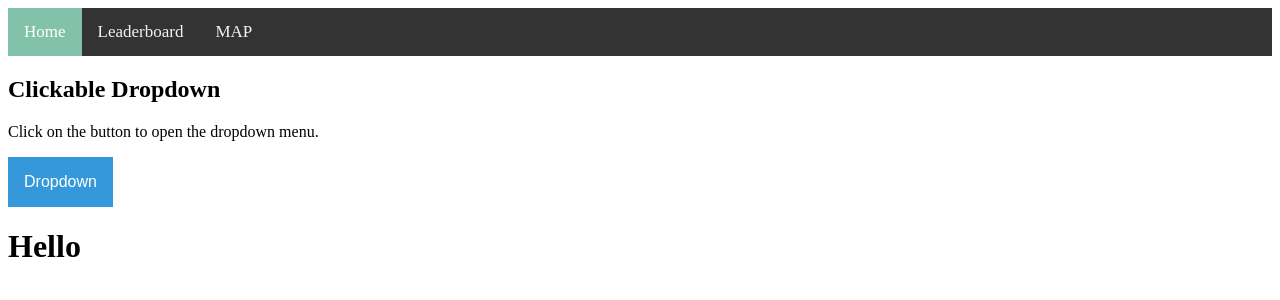
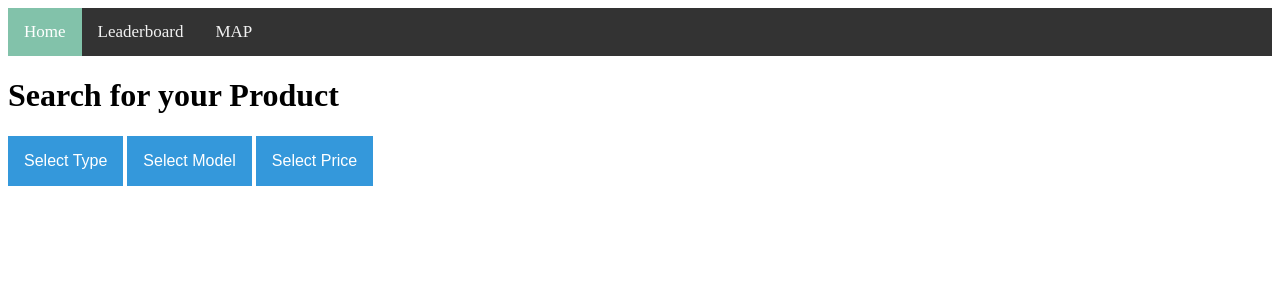
Before and after one commit to Sandy-exe/Django_Mapper, a Django app: page / in a window 1280 px wide. Shown: the top 300 px of the page. Run offline with Django 4.2, Linux system fonts and the light colour scheme.

Commit message:
commit ok

```diff
--- a/mapper/Main/templates/home.html
+++ b/mapper/Main/templates/home.html
@@ -78,15 +78,33 @@
       <a href="leaderboard">Leaderboard</a>
       <a href="map">MAP</a>
     </div>
-    <h2>Clickable Dropdown</h2>
-    <p>Click on the button to open the dropdown menu.</p>
+    <h1>Search for your Product</h1>
+
 
     <div class="dropdown">
-      <button onclick="myFunction()" class="dropbtn">Dropdown</button>
+      <button onclick="myFunction()" class="dropbtn">Select Type</button>
       <div id="myDropdown" class="dropdown-content">
-        <a href="#home">Home</a>
-        <a href="#about">About</a>
-        <a href="#contact">Contact</a>
+        <a href=""></a>
+        <a href="">About</a>
+        <a href="">Contact</a>
+      </div>
+    </div>
+
+    <div class="dropdown">
+      <button onclick="myFunction()" class="dropbtn">Select Model</button>
+      <div id="myDropdown" class="dropdown-content">
+        <a href=""></a>
+        <a href="">About</a>
+        <a href="">Contact</a>
+      </div>
+    </div>
+
+    <div class="dropdown">
+      <button onclick="myFunction()" class="dropbtn">Select Price</button>
+      <div id="myDropdown" class="dropdown-content">
+        <a href=""></a>
+        <a href="">About</a>
+        <a href="">Contact</a>
       </div>
     </div>
 
@@ -111,6 +129,6 @@
         }
       };
     </script>
-    <h1>Hello</h1>
+
   </body>
 </html>
```
